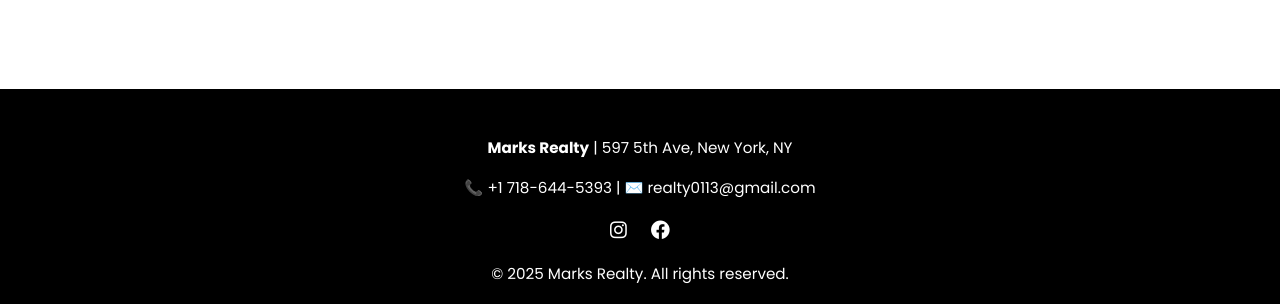
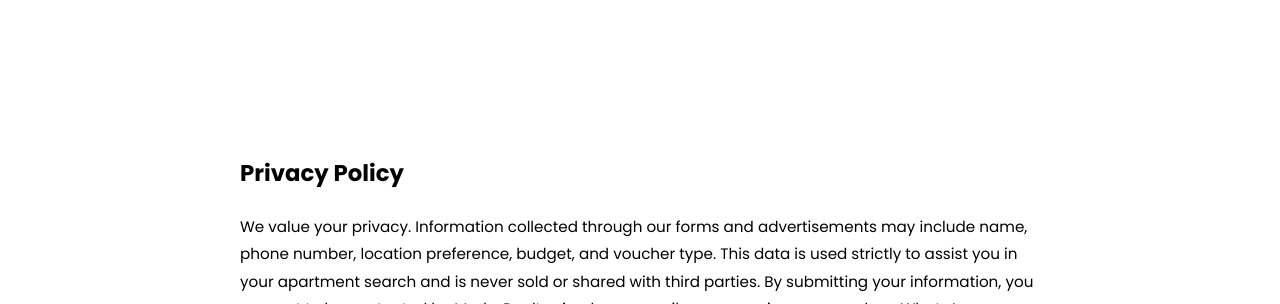
Before and after one commit to Adnan-Devs/marksrealtty, a plain HTML site: page index.html in a window 1280 px wide. Shown: the part 2496-2800 px from the top of the page. Drawn offline with Linux system fonts and the light colour scheme; grey boxes are pictures that could not be loaded.

Commit message:
Update index.html

```diff
--- a/index.html
+++ b/index.html
@@ -109,6 +109,13 @@
       font-size: 1.2rem;
       text-decoration: none;
     }
+    .privacy-section {
+      max-width: 800px;
+      margin: 4rem auto;
+      padding: 0 2rem;
+      font-size: 0.95rem;
+      line-height: 1.8;
+    }
   </style>
 </head>
 <body>
@@ -119,6 +126,7 @@
       <a href="#programs">Programs</a>
       <a href="#tips">Tips</a>
       <a href="#form">Apply</a>
+      <a href="#privacy">Privacy</a>
       <a href="#contact">Contact</a>
     </nav>
   </header>
@@ -170,6 +178,12 @@
     </div>
   </section>
 
+  <section class="privacy-section" id="privacy">
+    <h2>Privacy Policy</h2>
+    <p>We value your privacy. Information collected through our forms and advertisements may include name, phone number, location preference, budget, and voucher type. This data is used strictly to assist you in your apartment search and is never sold or shared with third parties. By submitting your information, you consent to be contacted by Marks Realty via phone, email, or messaging apps such as WhatsApp.</p>
+    <p>We may also use cookies and tracking tools (e.g., Meta Pixel) to optimize ad performance and measure engagement. You can control cookie settings in your browser at any time.</p>
+  </section>
+
   <footer id="contact">
     <p><strong>Marks Realty</strong> | 597 5th Ave, New York, NY</p>
     <p>📞 +1 718-644-5393 | ✉️ realty0113@gmail.com</p>
```
